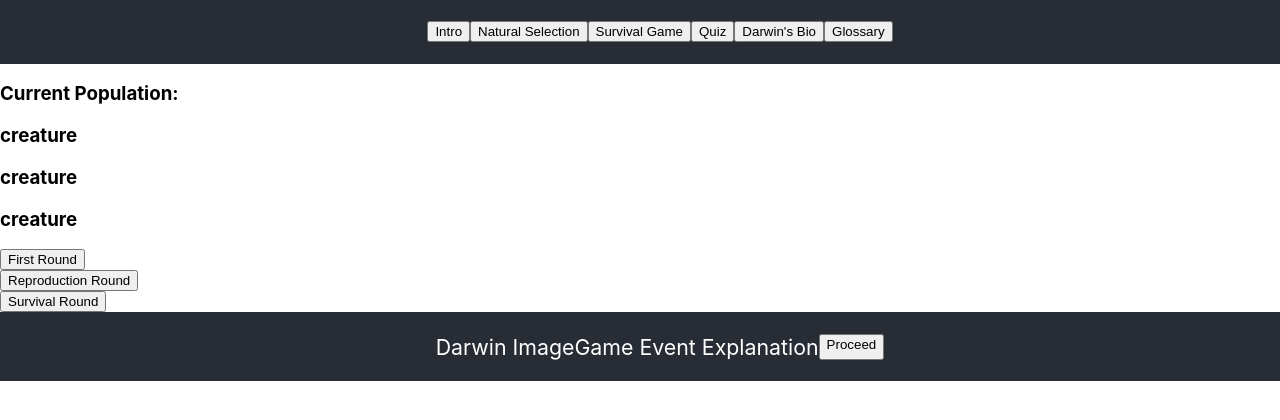
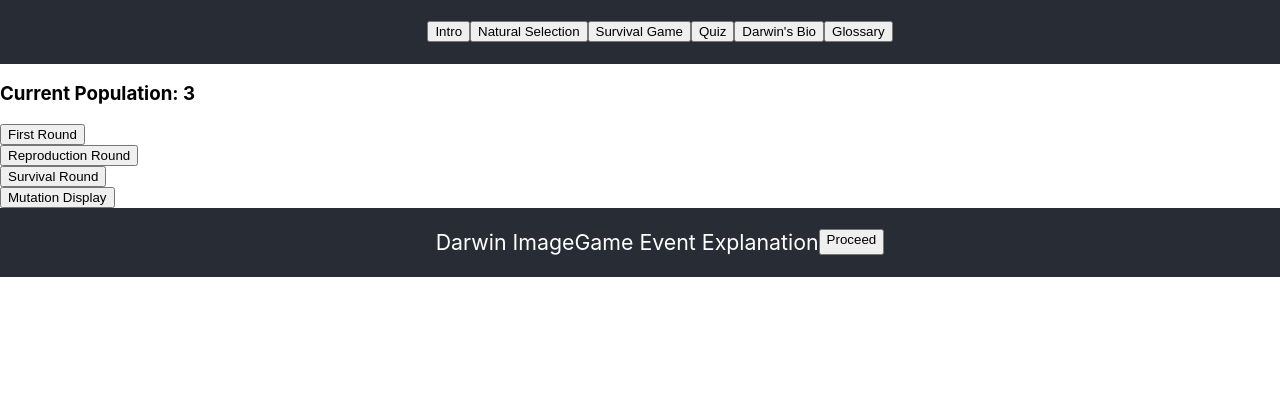
Before and after one commit to kurzbird/darwin-game, a React (Create React App) app: page / in a window 1280 px wide. Shown: the top 420 px of the page. Built offline with nearby package versions, Linux system fonts and the light colour scheme.

Commit message:
Updated reproduction round, survival round, and population display

```diff
--- a/src/components/Game.js
+++ b/src/components/Game.js
@@ -1,6 +1,8 @@
 import React from "react";
+import { useState } from "react";
 import traits from "../data/traits.json";
 import survivalChance from "../data/survivalChance.json";
+import MutationDisplay from "./MutationDisplay";
 
 // function Game() {
 //     const [page, setPage] = useState(0);
@@ -27,6 +29,12 @@ class Traits {
     }
 };
 
+// for populating screen with creatures
+// {population.map((creature, index) => <p key={index}>creature</p>)}
+
+// TO-DO: change this to user selection from MutationDisplay + double it
+let population = [createRandomOffspring(), createRandomOffspring(), createRandomOffspring()];
+
 function createRandomOffspring() {
     return new Traits(
         randomElement(traits.LEGS),
@@ -41,14 +49,17 @@ function randomElement(array) {
     return array[Math.floor(Math.random() * array.length)];
 };
 
-let population = [createRandomOffspring(), createRandomOffspring(), createRandomOffspring()];
+const Game = () => {
+    const [popCount, setPopCount] = useState(3);
 
+    // Ensures larger starting population before catastrophes
     function firstRound() {
         for (let i = 0; i < 5; i++) {
             reproductionRound();
         }
         survivalRound();
-    console.log(population.length);
+        setPopCount(population.length);
+        console.log(population);
 
         return population;
     }
@@ -58,6 +69,9 @@ function reproductionRound() {
         for (let i = 1; i <= reproductionRate; i++) {
             population.push(singleOffspring(randomElement(population), randomElement(population)));
         }
+        setPopCount(population.length);
+        console.log(population);
+
         return population;
     }
 
@@ -81,6 +95,7 @@ function survivalRound() {
                 population.splice(i, 1);
             }
         }
+        setPopCount(population.length);
 
         return population
     }
@@ -106,13 +121,13 @@ function survivalTest(animal, catastropheEvent) {
         }
     }
 
-const Game = () => {
     return (
         <section>
-            <h1>Current Population: {population.map((creature, index) => <p key={index}>creature</p>)}</h1>
+            <h1>Current Population: {popCount}</h1>
             <button onClick={firstRound}>First Round</button>
             <button onClick={reproductionRound}>Reproduction Round</button>
             <button onClick={survivalRound}>Survival Round</button>
+            <MutationDisplay></MutationDisplay>
         </section>
     )
 }
--- /dev/null
+++ b/src/components/MutationDisplay.js
@@ -0,0 +1,23 @@
+import { useState } from "react";
+import createRandomOffspring from "./Game";
+
+function MutationDisplay() {
+    const [isOpen, setIsOpen] = useState(false);
+
+    const openDisplay = () => {
+        if (isOpen === false) {
+            setIsOpen(true)
+            console.log([{createRandomOffspring}])
+        } else {
+            setIsOpen(false);
+        }
+    }
+
+    return (
+        <section>
+            <button onClick={openDisplay}>Mutation Display</button>
+        </section>
+    )
+}
+
+export default MutationDisplay;
```
Also changed, not shown: 2 other files (tests, documents, lock files or other folders). Lines whose indentation alone changed are shown as unchanged.
